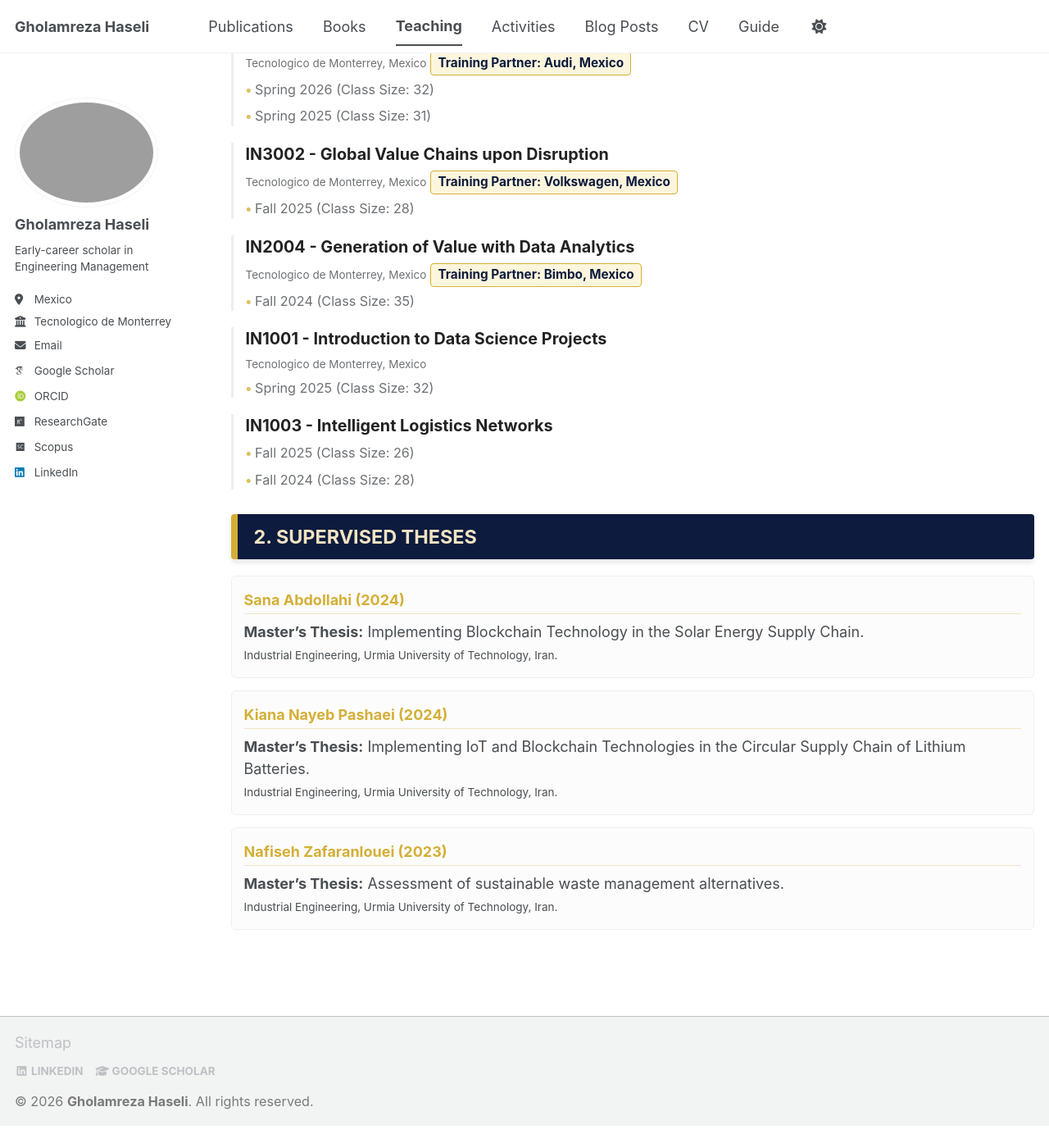
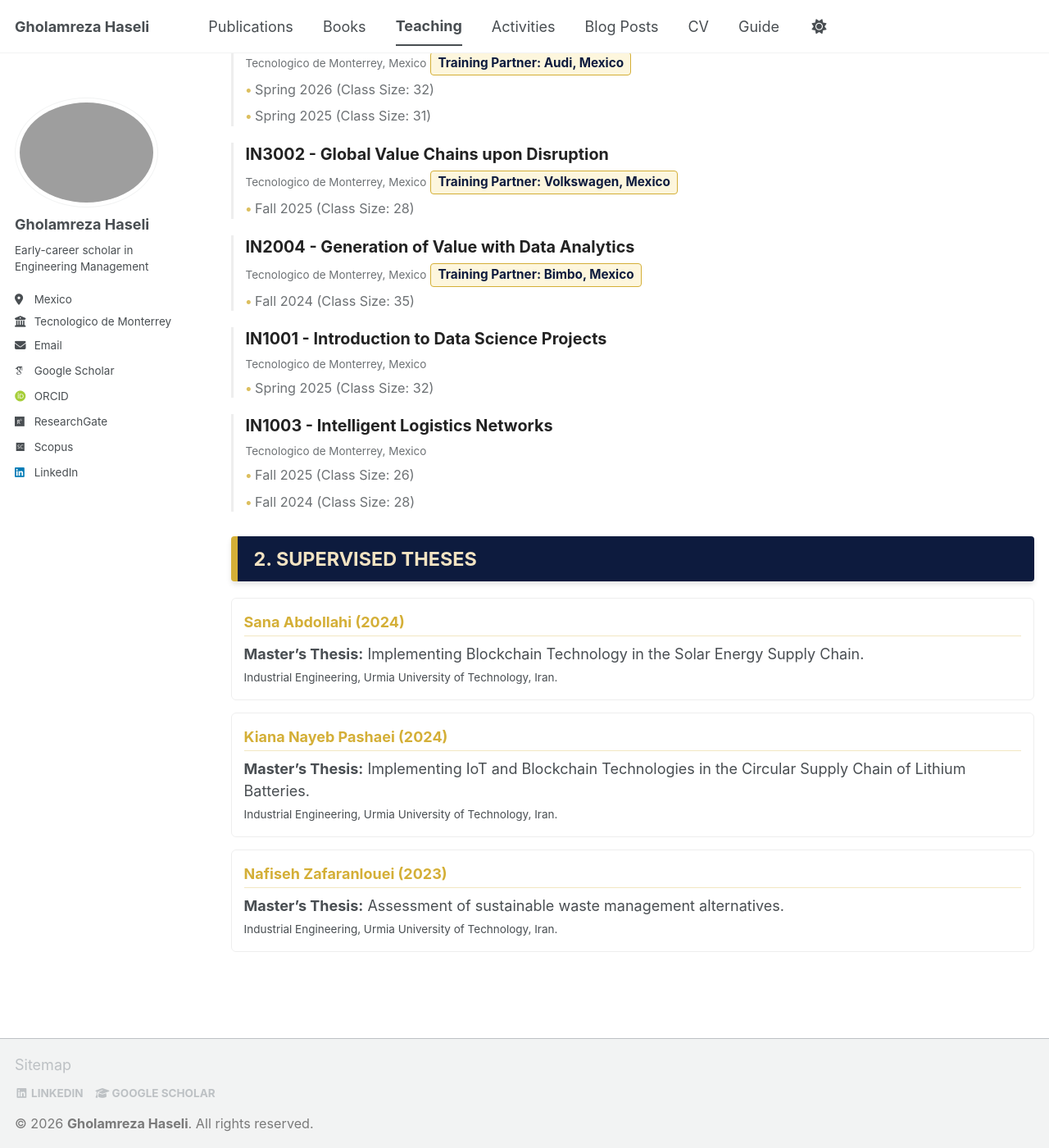
Before and after one commit to Gholamreza-Haseli/Gholamreza-Haseli.github.io, a Jekyll site: the page built from _pages/teaching.html, in a window 1280 px wide and 1400 px high, scrolled down 881 px. Shown: the whole window at 82% size. Built offline with Jekyll 4.4.1, drawn with Linux system fonts in a browser that asks for light colours; some web fonts are replaced; a script bundle is joined from its source files by our own code; library files that are not in the unit come from our copies; before the commit the page ends 2254 px from its top, so only the background shows below that.

Commit message:
Update teaching.html

```diff
--- a/_pages/teaching.html
+++ b/_pages/teaching.html
@@ -83,7 +83,6 @@
 
   /* بخش پایان‌نامه‌ها - استفاده از متغیر سیستمی برای پس‌زمینه */
   .thesis-card {
-    background: var(--receiver-msg-bg, #fcfcfc) !important;
     border: 1px solid var(--border-color, #eee);
     padding: 15px;
     border-radius: 6px;
@@ -181,6 +180,7 @@
 
 <div class="course-card">
   <span class="course-name">IN1003 - Intelligent Logistics Networks</span>
+        <small>Tecnologico de Monterrey, Mexico</small>
   <ul class="class-info">
     <li>Fall 2025 (Class Size: 26)</li>
     <li>Fall 2024 (Class Size: 28)</li>
```
